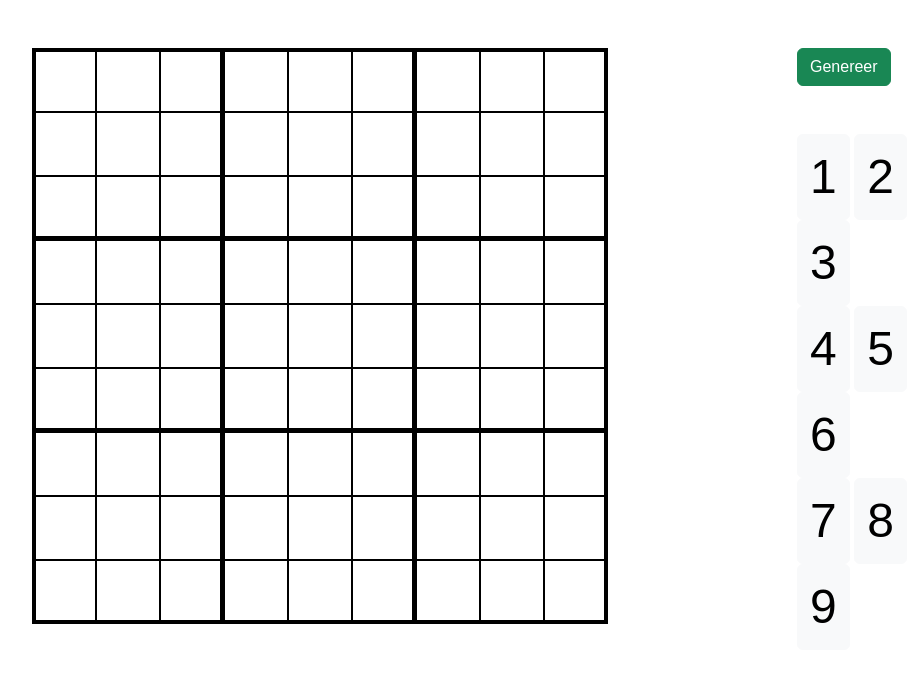
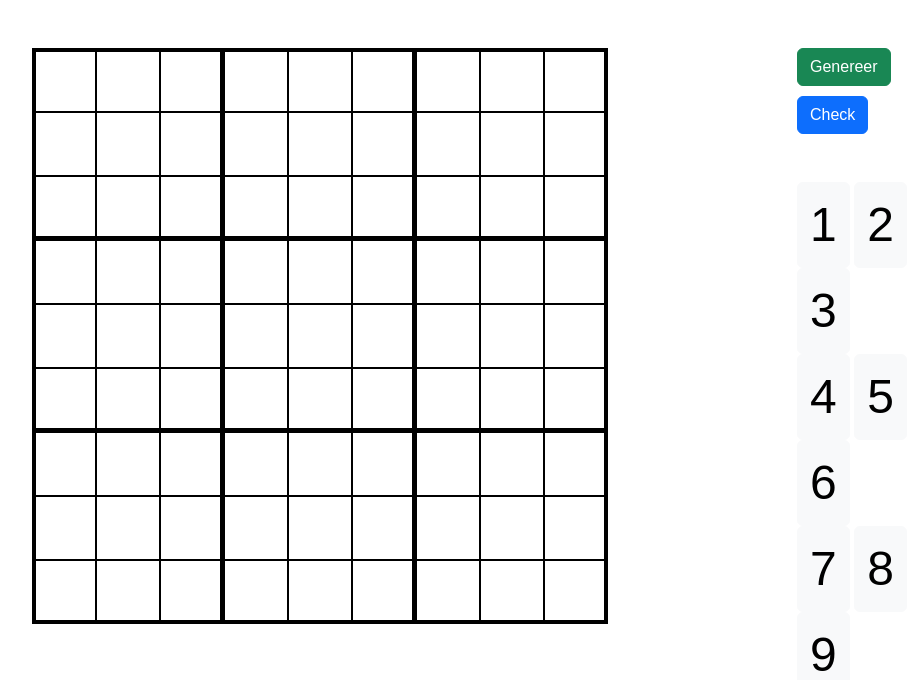
Before and after one commit to TimSchoot/php, a PHP site: page /sudoku/index.php in a window 1280 px wide. Shown: the part 56-736 px from the top of the page, without its empty margins (227-1150 px from the left). Run offline with PHP 8.4, Linux system fonts and the light colour scheme.

Commit message:
sudoku werkt

```diff
--- a/index.html
+++ b/index.html
@@ -3,7 +3,7 @@
   <head>
     <meta charset="utf-8">
     <meta name="viewport" content="width=device-width, initial-scale=1">
-    <title>stino dino</title>
+    <title>Welkom</title>
     <link href="https://cdn.jsdelivr.net/npm/bootstrap@5.3.2/dist/css/bootstrap.min.css" rel="stylesheet" integrity="sha384-T3c6CoIi6uLrA9TneNEoa7RxnatzjcDSCmG1MXxSR1GAsXEV/Dwwykc2MPK8M2HN" crossorigin="anonymous">
   </head>
   <body>
--- a/sudoku/index.php
+++ b/sudoku/index.php
@@ -12,7 +12,8 @@ include "../inc/header.php";
                   </main>
             </div>
             <div class="col-2">
-                <button type="button" class="btn btn-success " onclick="newProblem()">Genereer</button>
+                <button type="button" class="btn btn-success " onclick="generateSudoku()">Genereer</button><br>
+                <button type="button" style=" margin-top: 10px; " class="btn btn-primary" onclick="checkSolution()">Check</button>
                 <div class="row">
                     <div class="col mt-5"><button type="button" class="btn btn-light" style="font-size: 48px;" onclick="selectCijfer(1)">1</button>
                         <button type="button" class="btn btn-light" style="font-size: 48px;" onclick="selectCijfer(2)">2</button>
```
